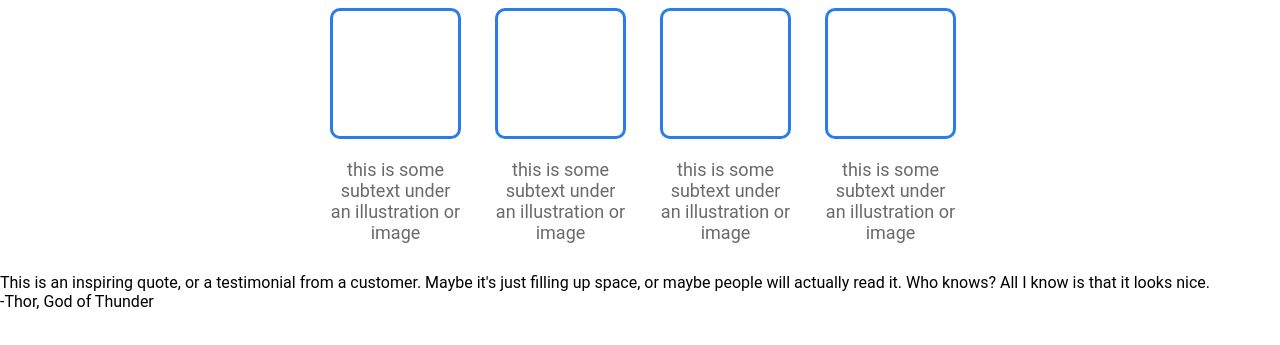
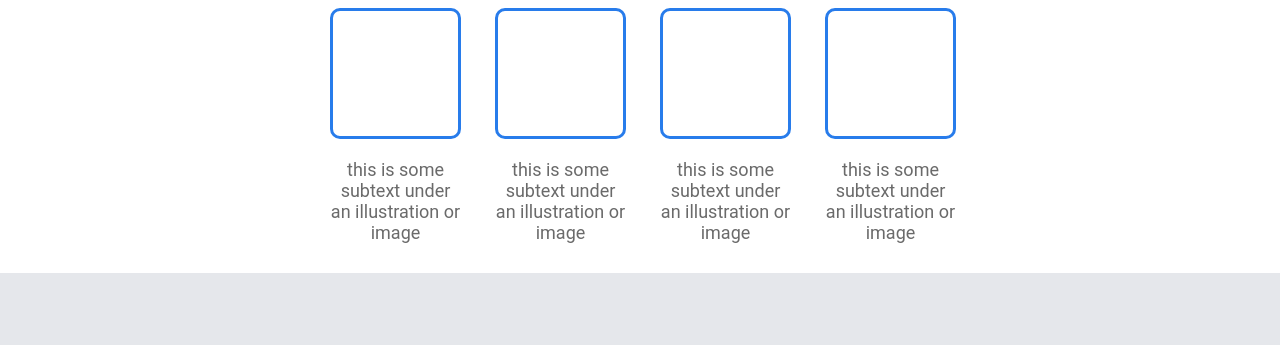
Before and after one commit to shub2726/landing-page, a plain HTML site: page index.html in a window 1280 px wide. Shown: the part 573-918 px from the top of the page. Before the commit the page ends 884 px from the top, so only its background shows below. Drawn offline with Linux system fonts and the light colour scheme.

Commit message:
Update css for section 3

```diff
--- a/index.html
+++ b/index.html
@@ -68,5 +68,9 @@
                 -Thor, God of Thunder
             </div>
         </div>
+
+        <div class="sign-up-section">
+
+        </div>
     </body>
 </html>
--- a/styles.css
+++ b/styles.css
@@ -120,3 +120,27 @@ body {
     font-size: 18px;
     color: rgba(102, 102, 102, 0.973);
 }
+
+.quote {
+    background-color: #E5E7EB;
+    padding: 75px;
+    display: flex;
+    flex-direction: column;
+}
+
+.quote-text {
+    font-size: 36px;
+    font-style: italic;
+    font-weight: lighter;
+    color: #1F2937;
+    max-width:825px;
+    align-self: center;
+}
+
+.quote-author {
+    align-self: center;
+    font-size: 20px;
+    font-weight: bold;
+    width: 825px;
+    text-align: right;
+}
```
